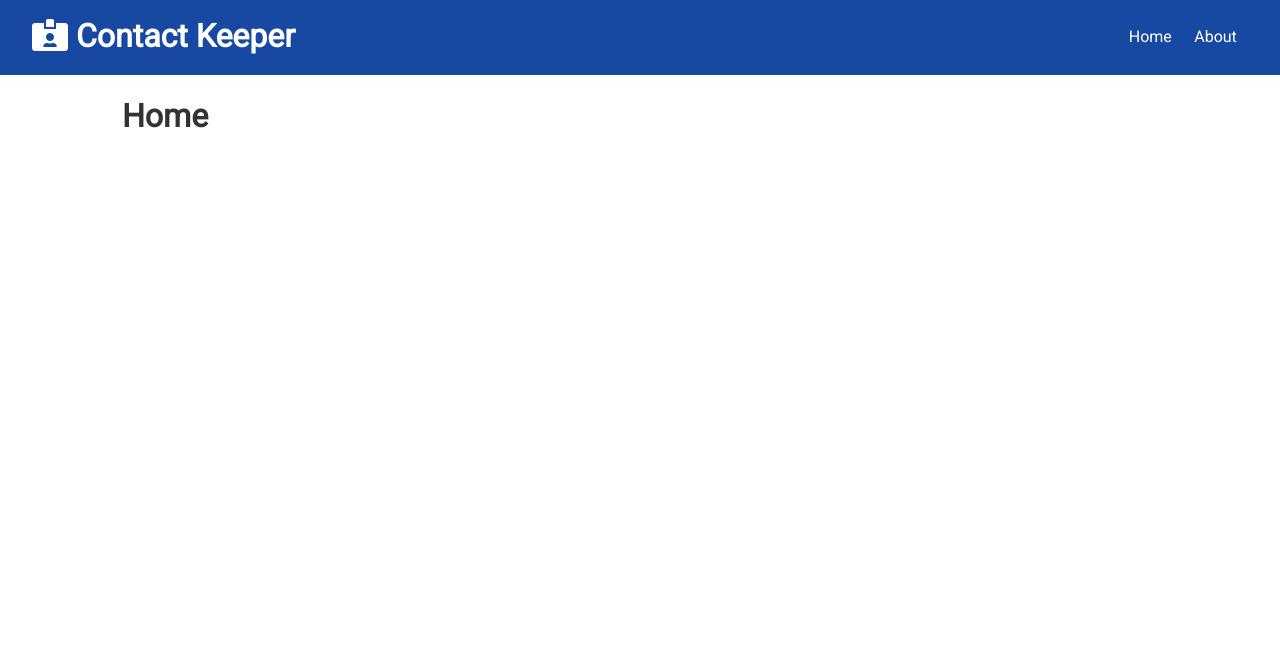
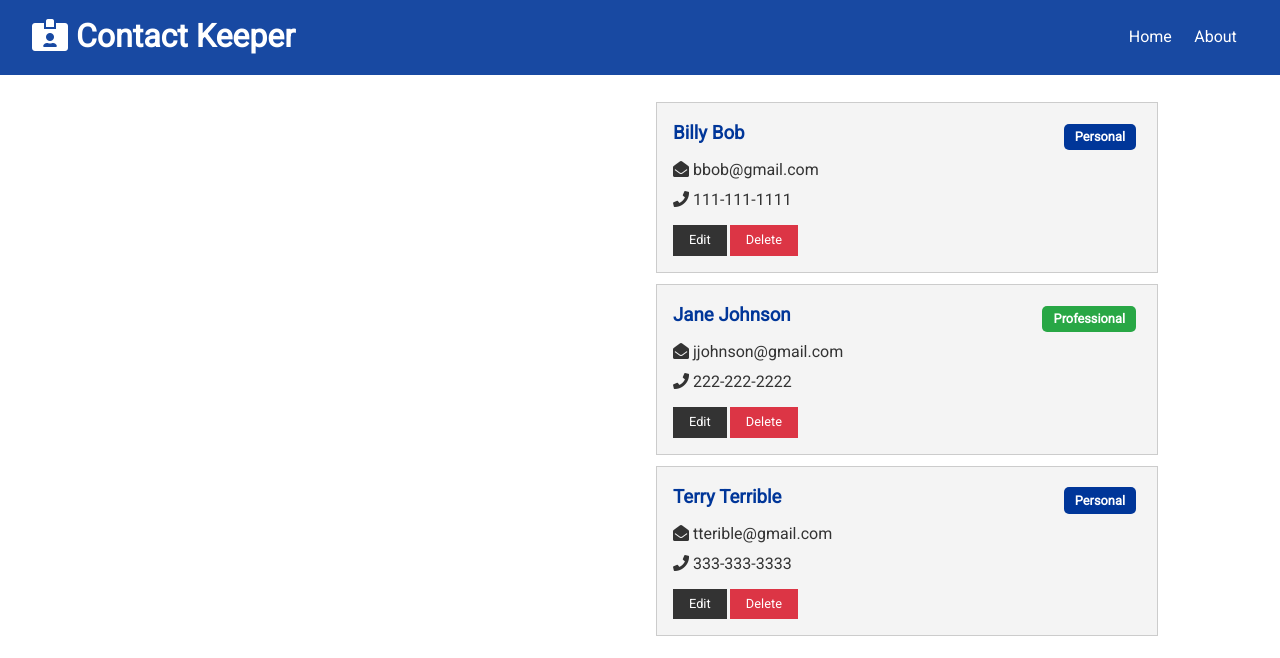
Before and after one commit to WillKoste/MERN-contact-api, a React (Create React App) app in the folder client/: page / in a window 1280 px wide. Shown: the top 658 px of the page. Built offline with nearby package versions, Linux system fonts and the light colour scheme.

Commit message:
Contact Context & Assets

```diff
--- a/client/src/App.js
+++ b/client/src/App.js
@@ -3,10 +3,14 @@ import {BrowserRouter as Router, Route, Switch} from 'react-router-dom';
 import Navbar from './components/layout/Navbar';
 import Home from './components/pages/Home';
 import About from './components/pages/About';
+
+import ContactState from './context/contact/ContactState';
+
 import './App.css';
 
 const App =() => {
   return (
+    <ContactState>
       <Router>
         <Fragment className="App">
           <Navbar />
@@ -18,6 +22,7 @@ const App =() => {
           </div>
         </Fragment>
       </Router>
+    </ContactState>
   );
 }
 
--- /dev/null
+++ b/client/src/components/contacts/ContactItem.js
@@ -0,0 +1,28 @@
+import React from 'react';
+import PropTypes from 'prop-types'
+
+const ContactItem = ({contact}) => {
+  const {name, email, phone, type, id} = contact;
+
+  return (
+    <div className="card bg-light">
+      <h3 className="text-primary text-left">
+        {name}{' '}<span style={{float: 'right'}} className={'badge ' + (type === 'professional' ? 'badge-success' : 'badge-primary')}>{type.charAt(0).toUpperCase() + type.slice(1)}</span>
+      </h3>
+      <ul className="list">
+        {email && (<li><i className="fas fa-envelope-open" /> {email}</li>)}
+        {phone && (<li><i className="fas fa-phone" /> {phone}</li>)}
+      </ul>
+      <p>
+        <button className="btn btn-dark btn-sm">Edit</button>
+        <button className="btn btn-danger btn-sm">Delete</button>
+      </p>
+    </div>
+  )
+}
+
+ContactItem.propTypes = {
+  contact: PropTypes.object.isRequired
+}
+
+export default ContactItem;
--- /dev/null
+++ b/client/src/components/contacts/Contacts.js
@@ -0,0 +1,17 @@
+import React, {useContext, Fragment} from 'react';
+import ContactItem from './ContactItem';
+import ContactContext from '../../context/contact/contactContext';
+
+const Contacts = () => {
+  const contactContext = useContext(ContactContext);
+
+  const {contacts} = contactContext;
+
+  return (
+    <Fragment>
+      {contacts.map(contact => <ContactItem contact={contact} key={contact.id} />)}
+    </Fragment>
+  )
+}
+
+export default Contacts;
--- a/client/src/components/pages/Home.js
+++ b/client/src/components/pages/Home.js
@@ -1,9 +1,15 @@
 import React from 'react';
+import Contacts from '../contacts/Contacts';
 
 const Home = () => {
   return (
-    <div>
-      <h1>Home</h1>
+    <div className="grid-2">
+      <div>
+        {/* {Form} */}
+      </div>
+      <div>
+        <Contacts />
+      </div>
     </div>
   )
 }
--- /dev/null
+++ b/client/src/context/contact/ContactState.js
@@ -0,0 +1,55 @@
+import React, {useReducer} from 'react';
+import uuid from 'uuid';
+import ContactContext from './contactContext';
+import contactReducer from './contactReducer';
+import {
+  ADD_CONTACT,
+  DELETE_CONTACT,
+  SET_CURRENT,
+  CLEAR_CURRENT,
+  UPDATE_CONTACT,
+  FILTER_CONTACTS,
+  CLEAR_FILTER
+} from '../types';
+
+const ContactState = props => {
+  const initialState = {
+    contacts: [
+      {
+        id: 1,
+        name: 'Billy Bob',
+        email: 'bbob@gmail.com',
+        phone: '111-111-1111',
+        type: 'personal'
+      },
+      {
+        id: 2,
+        name: 'Jane Johnson',
+        email: 'jjohnson@gmail.com',
+        phone: '222-222-2222',
+        type: 'professional'
+      },
+      {
+        id: 3,
+        name: 'Terry Terrible',
+        email: 'tterible@gmail.com',
+        phone: '333-333-3333',
+        type: 'personal'
+      }
+    ]
+  }
+
+  const [state, dispatch] = useReducer(contactReducer, initialState);
+
+
+
+  return (
+    <ContactContext.Provider value={{
+      contacts: state.contacts
+    }} >
+      {props.children}
+    </ContactContext.Provider>
+  )
+}
+
+export default ContactState;
--- /dev/null
+++ b/client/src/context/contact/contactContext.js
@@ -0,0 +1,5 @@
+import {createContext} from 'react';
+
+const contactContext = createContext();
+
+export default contactContext;
--- /dev/null
+++ b/client/src/context/types.js
@@ -0,0 +1,9 @@
+export const ADD_CONTACT = 'ADD_CONTACT';
+export const DELETE_CONTACT = 'DELETE_CONTACT';
+export const SET_CURRENT = 'SET_CURRENT';
+export const CLEAR_CURRENT = 'CLEAR_CURRENT';
+export const UPDATE_CONTACT = 'UPDATE_CONTACT';
+export const FILTER_CONTACTS = 'FILTER_CONTACTS';
+export const CLEAR_FILTER = 'CLEAR_FILTER';
+export const SET_ALERT = 'SET_ALERT';
+export const REMOVE_ALERT = 'REMOVE_ALERT';
```
Also changed, not shown: client/src/components/contacts/ContactForm.js (added), client/src/context/contact/contactReducer.js (added). Lines whose indentation alone changed are shown as unchanged.
